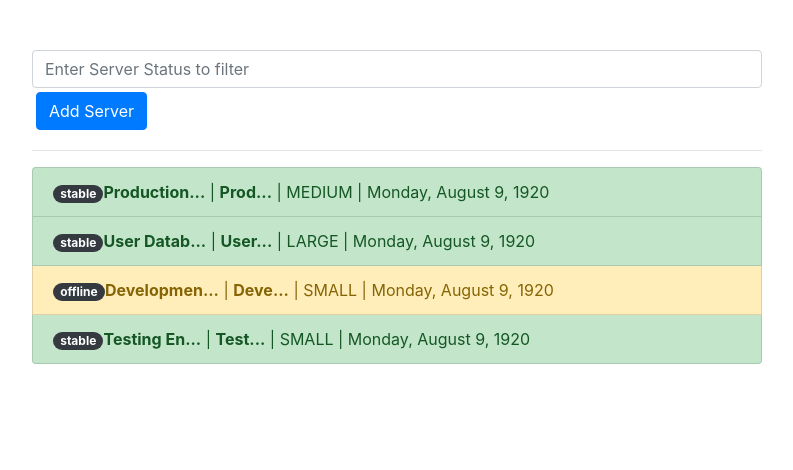
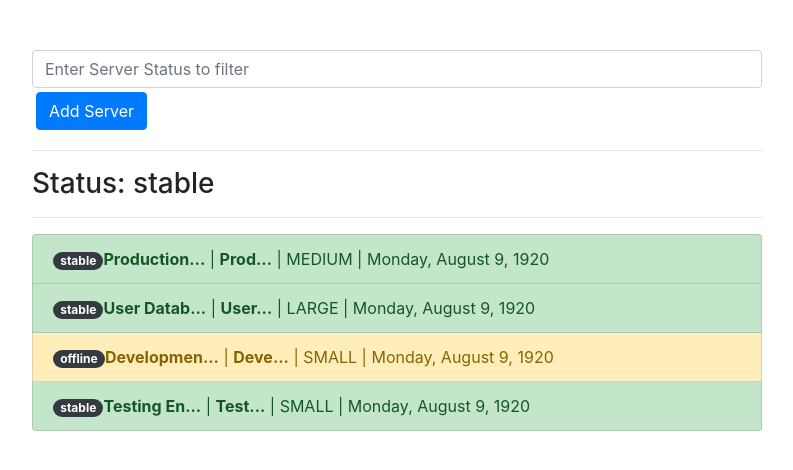
Before and after one commit to Gagandeep39/angular-pipes-ex1, an Angular app: page / in a window 1280 px wide. Shown: the top 470 px of the page, without its empty margins (53-846 px from the left). Built offline with nearby package versions, Linux system fonts and the light colour scheme.

Commit message:
Added async pipe demo

```diff
--- a/src/app/app.component.html
+++ b/src/app/app.component.html
@@ -3,6 +3,13 @@
     <div class="col-xs-12 col-sm-10 col-md-8 col-sm-offset-1 col-md-offset-2">
       <input type="text" [(ngModel)]="filterKey" class="form-control" placeholder="Enter Server Status to filter">
       <button type="button" class="btn btn-primary m-1" (click)="addServer()">Add Server</button>
+      <hr>
+      <h3>
+         <!-- Async pipe  -->
+         <!-- It recognizes promises and observables and subscrible automatically  -->
+         <!-- Whenever it recieves a value from PushSubscription, it will print the result on screen  -->
+        Status: {{appStatus | async}}
+      </h3>
       <hr>
       <ul class="list-group">
 
--- a/src/app/app.component.ts
+++ b/src/app/app.component.ts
@@ -6,6 +6,12 @@ import { Component } from '@angular/core';
   styleUrls: ['./app.component.css']
 })
 export class AppComponent {
+
+  appStatus = new Promise((resolve, reject) => {
+    setTimeout(() => {
+      resolve('stable');
+    }, 1000);
+  })
 
   filterKey = '';
   servers = [
```
